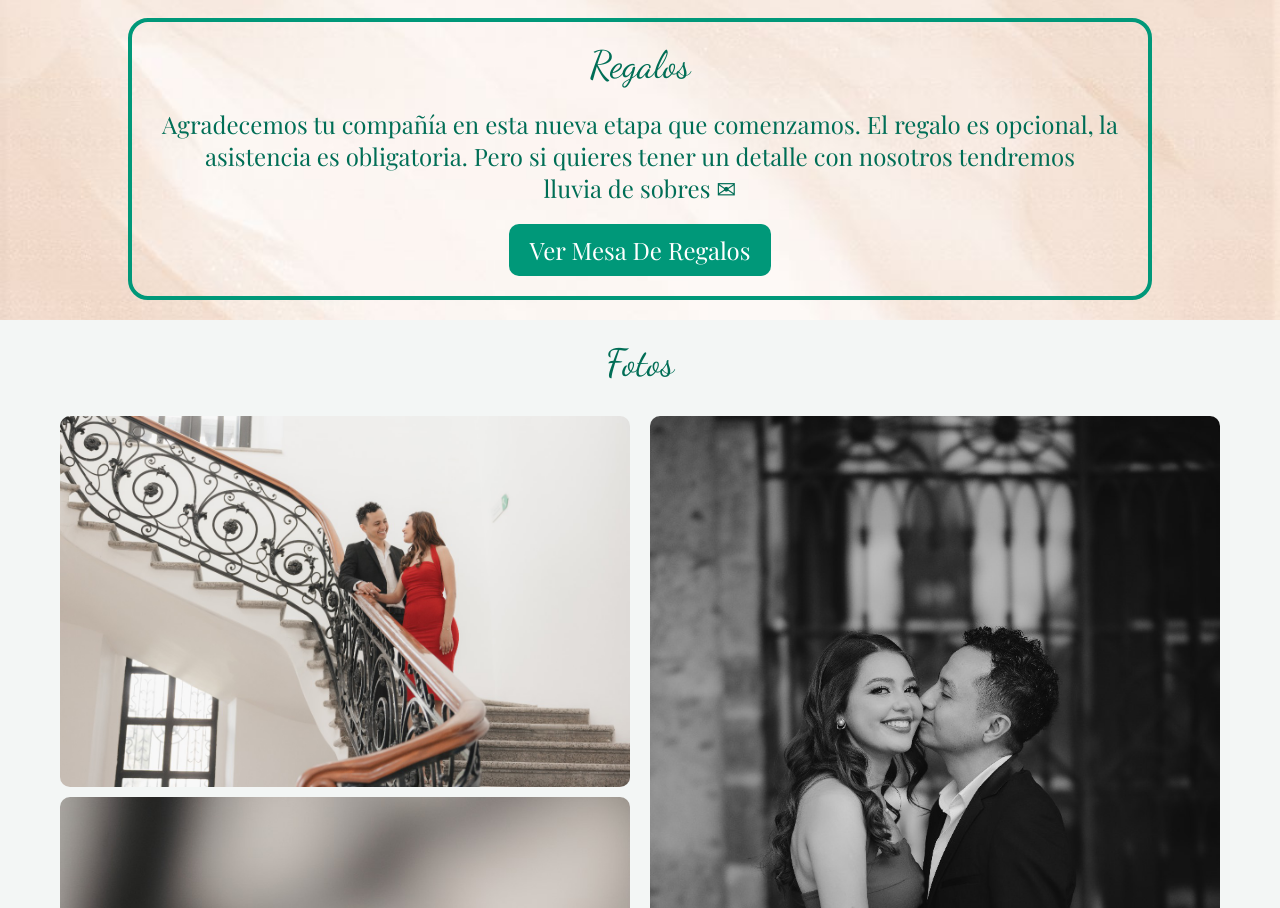
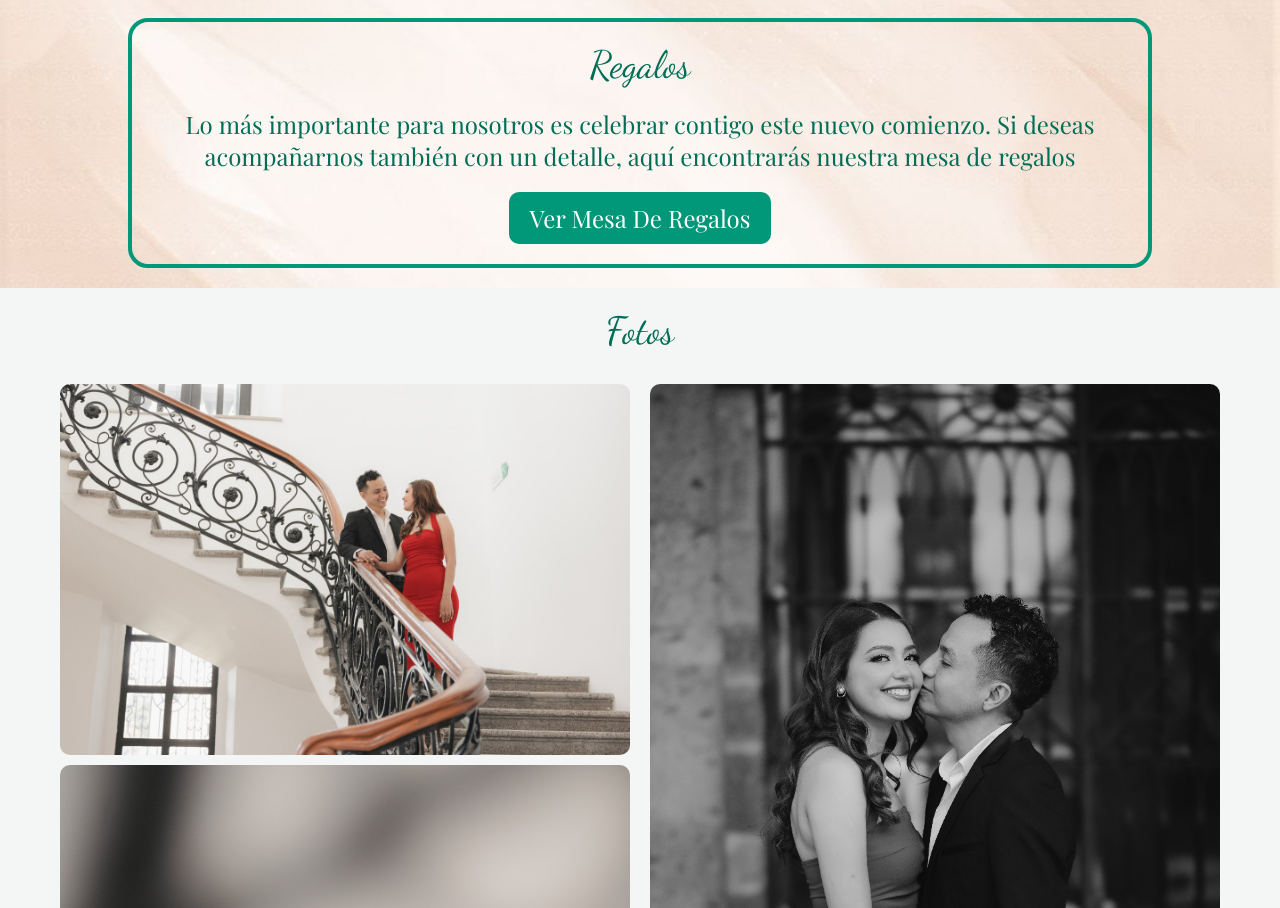
Before and after one commit to Tounka/Invitaciones, a React (Create React App) app: page / in a window 1280 px wide. Shown: the part 2982-3890 px from the top of the page. Built offline with nearby package versions, Linux system fonts and the light colour scheme.

Commit message:
feat: modificaciones cliente

```diff
--- a/src/Data.js
+++ b/src/Data.js
@@ -16,7 +16,7 @@ export const data = {
     textoConfirmarAsistencia:"Con amor y gratitud, queremos compartir con ustedes el día en que uniremos nuestras vidas. Con cariño, les pedimos que esta celebración sea solo para adultos.",
     fecha: new Date(2026, 2, 21),
     galeria: [img1, img2, img3, img4, img5, img6, img7, img8, img9],
-    msgRegalo: "Agradecemos tu compañía en esta nueva etapa que comenzamos. El regalo es opcional, la asistencia es obligatoria. Pero si quieres tener un detalle con nosotros tendremos lluvia de sobres ✉",
+    msgRegalo: "Lo más importante para nosotros es celebrar contigo este nuevo comienzo. Si deseas acompañarnos también con un detalle, aquí encontrarás nuestra mesa de regalos",
     msgCodigoVestimenta: "Formal (no tenis), Blanco reservado para la novia y verde esmeralda reservado para las damas.",
     coloresReservados: ["#046307", "#fff"],
 
```
Also changed, not shown: 7 other files (tests, documents, lock files or other folders).
